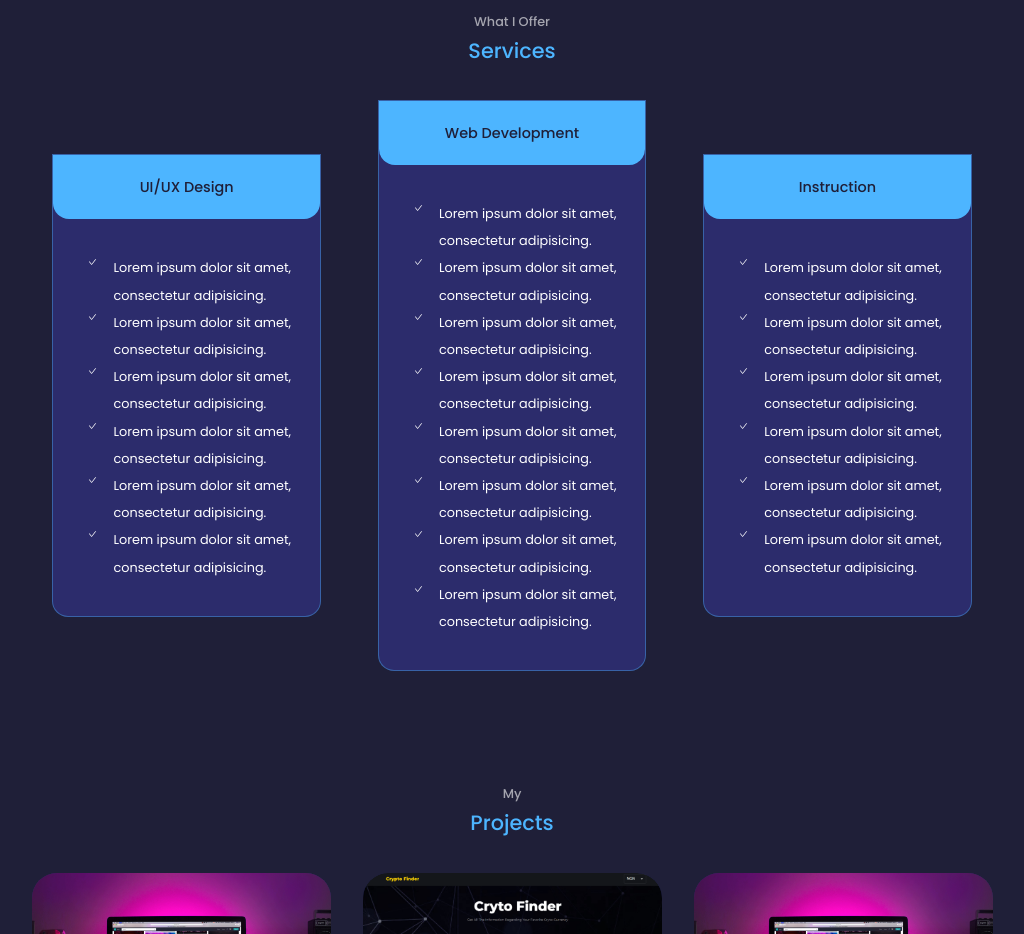
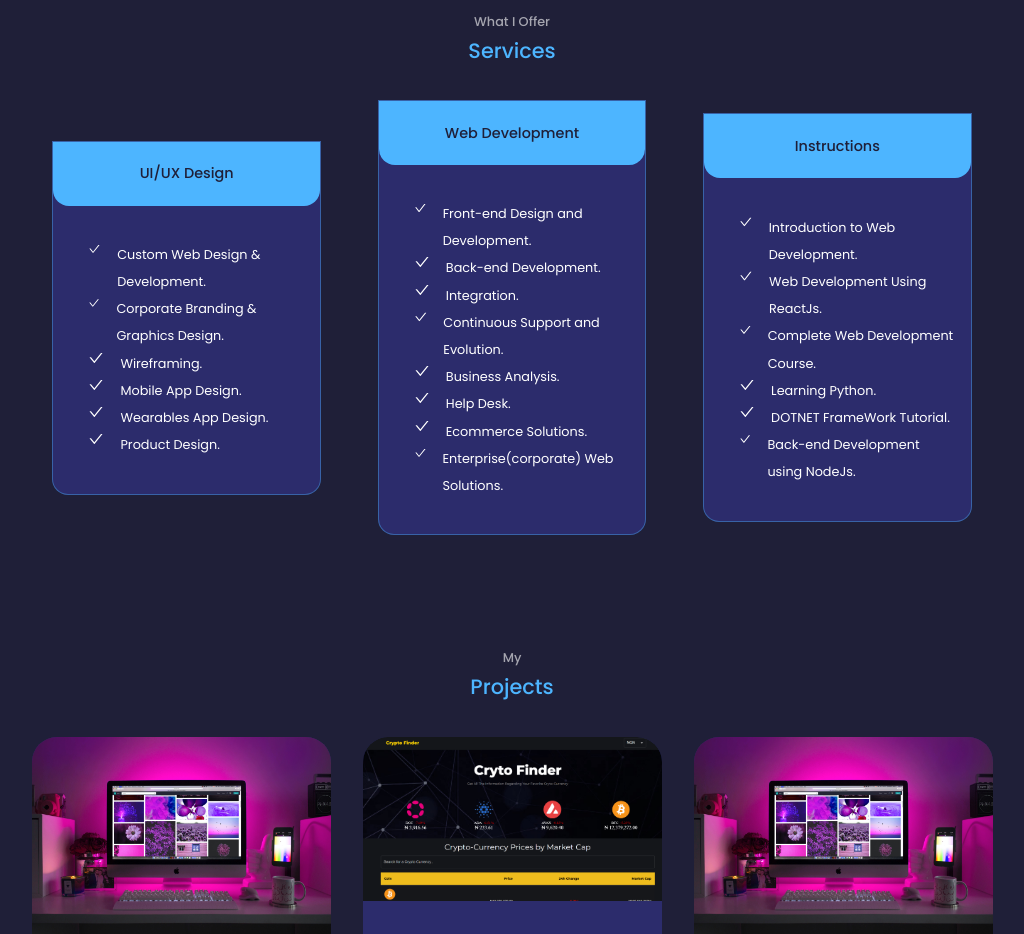
Before and after one commit to franklinwagbara/Portfolio, a React (Create React App) app: page / in a window 1280 px wide. Shown: the part 3400-4334 px from the top of the page, without its empty margins (128-1152 px from the left). Built offline with nearby package versions, Linux system fonts and the light colour scheme.

Commit message:
Add service offerings details

```diff
--- a/src/helper/services.js
+++ b/src/helper/services.js
@@ -3,38 +3,38 @@ const services = [
     id: 1,
     title: "UI/UX Design",
     perks: [
-      { id: 1, value: "Lorem ipsum dolor sit amet, consectetur adipisicing." },
-      { id: 2, value: "Lorem ipsum dolor sit amet, consectetur adipisicing." },
-      { id: 3, value: "Lorem ipsum dolor sit amet, consectetur adipisicing." },
-      { id: 4, value: "Lorem ipsum dolor sit amet, consectetur adipisicing." },
-      { id: 5, value: "Lorem ipsum dolor sit amet, consectetur adipisicing." },
-      { id: 6, value: "Lorem ipsum dolor sit amet, consectetur adipisicing." },
+      { id: 1, value: "Custom Web Design & Development." },
+      { id: 2, value: "Corporate Branding & Graphics Design." },
+      { id: 3, value: "Wireframing." },
+      { id: 4, value: "Mobile App Design." },
+      { id: 5, value: "Wearables App Design." },
+      { id: 6, value: "Product Design." },
     ],
   },
   {
     id: 2,
     title: "Web Development",
     perks: [
-      { id: 1, value: "Lorem ipsum dolor sit amet, consectetur adipisicing." },
-      { id: 2, value: "Lorem ipsum dolor sit amet, consectetur adipisicing." },
-      { id: 3, value: "Lorem ipsum dolor sit amet, consectetur adipisicing." },
-      { id: 4, value: "Lorem ipsum dolor sit amet, consectetur adipisicing." },
-      { id: 5, value: "Lorem ipsum dolor sit amet, consectetur adipisicing." },
-      { id: 6, value: "Lorem ipsum dolor sit amet, consectetur adipisicing." },
-      { id: 7, value: "Lorem ipsum dolor sit amet, consectetur adipisicing." },
-      { id: 8, value: "Lorem ipsum dolor sit amet, consectetur adipisicing." },
+      { id: 1, value: "Front-end Design and Development." },
+      { id: 2, value: "Back-end Development." },
+      { id: 3, value: "Integration." },
+      { id: 4, value: "Continuous Support and Evolution." },
+      { id: 5, value: "Business Analysis." },
+      { id: 6, value: "Help Desk." },
+      { id: 7, value: "Ecommerce Solutions." },
+      { id: 8, value: "Enterprise(corporate) Web Solutions." },
     ],
   },
   {
     id: 3,
-    title: "Instruction",
+    title: "Instructions",
     perks: [
-      { id: 1, value: "Lorem ipsum dolor sit amet, consectetur adipisicing." },
-      { id: 2, value: "Lorem ipsum dolor sit amet, consectetur adipisicing." },
-      { id: 3, value: "Lorem ipsum dolor sit amet, consectetur adipisicing." },
-      { id: 4, value: "Lorem ipsum dolor sit amet, consectetur adipisicing." },
-      { id: 5, value: "Lorem ipsum dolor sit amet, consectetur adipisicing." },
-      { id: 6, value: "Lorem ipsum dolor sit amet, consectetur adipisicing." },
+      { id: 1, value: "Introduction to Web Development." },
+      { id: 2, value: "Web Development Using ReactJs." },
+      { id: 3, value: "Complete Web Development Course." },
+      { id: 4, value: "Learning Python." },
+      { id: 5, value: "DOTNET FrameWork Tutorial." },
+      { id: 6, value: "Back-end Development using NodeJs." },
     ],
   },
 ];
```
